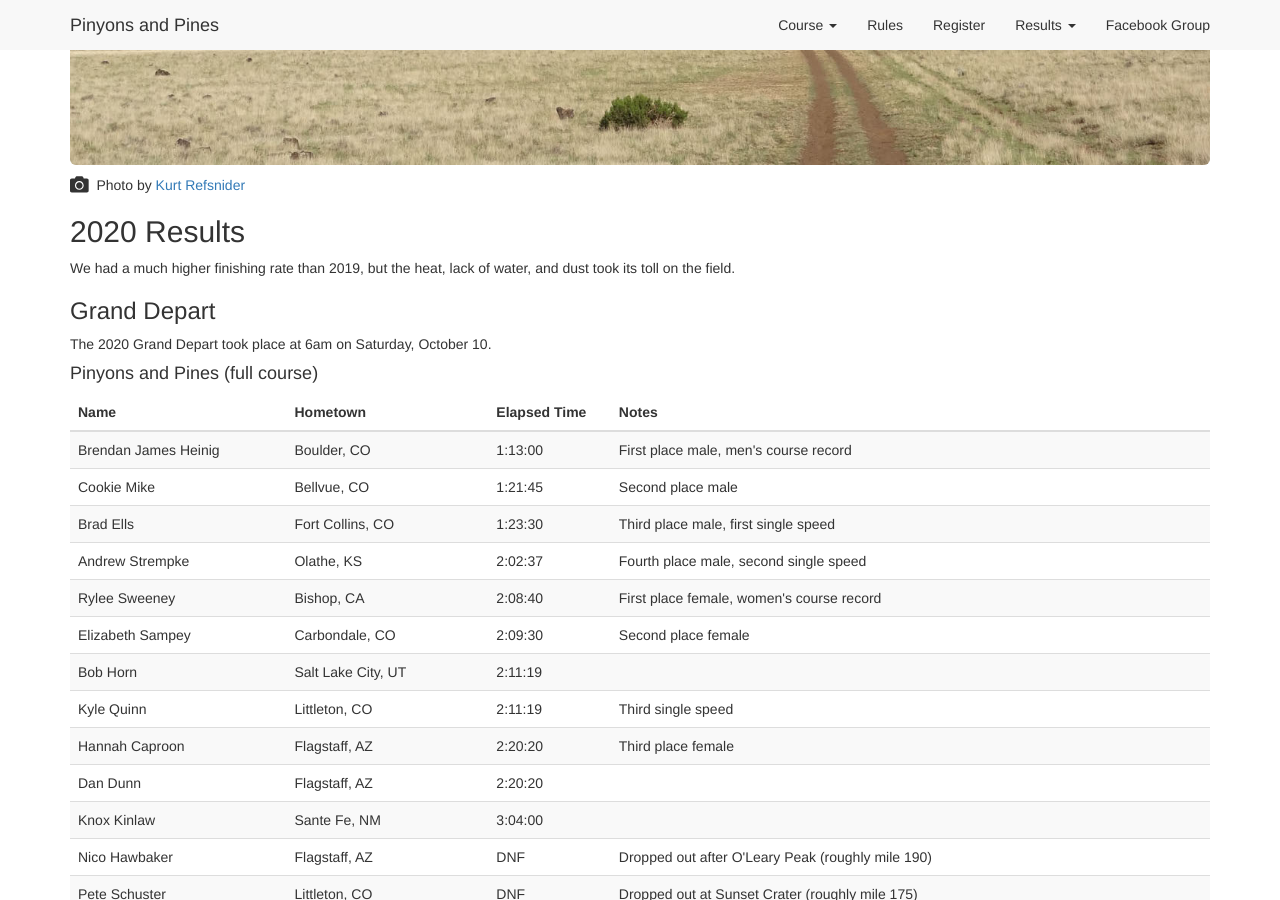
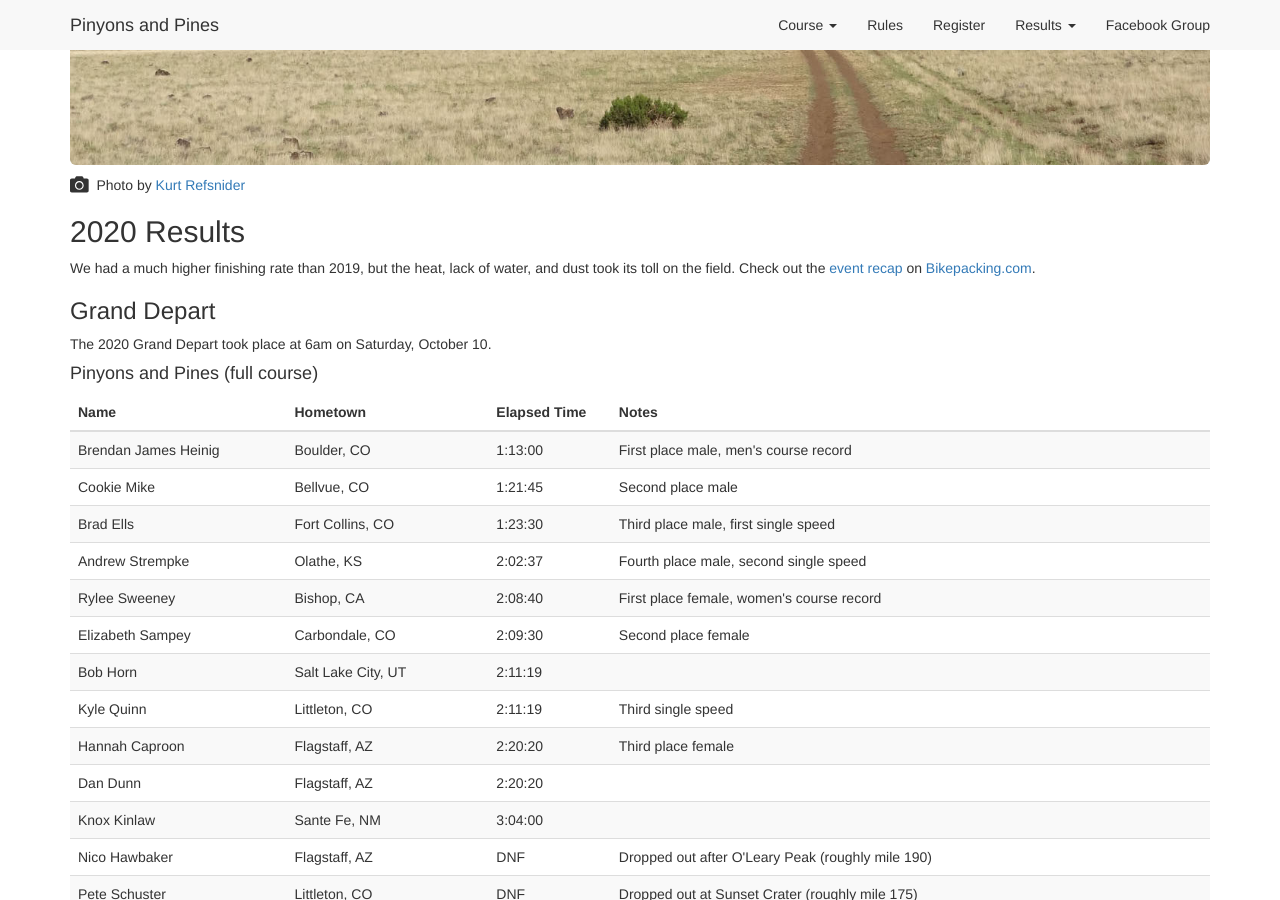
Before and after one commit to dcernst/PinyonsPines, a Jekyll site: the page built from results2020.md, in a window 1280 px wide and 900 px high, scrolled down 302 px. Built offline with Jekyll 4.4.1, drawn with Linux system fonts in a browser that asks for light colours; nearby versions of some CDN libraries.

Commit message:
Added link to recap on results page

```diff
--- a/results2020.md
+++ b/results2020.md
@@ -10,7 +10,7 @@ layout: default
 
 ## 2020 Results
 
-We had a much higher finishing rate than 2019, but the heat, lack of water, and dust took its toll on the field.
+We had a much higher finishing rate than 2019, but the heat, lack of water, and dust took its toll on the field. Check out the [event recap](https://bikepacking.com/news/2020-pinyons-and-pines-event-recap/) on [Bikepacking.com](http://bikepacking.com).
 
 ### Grand Depart
 
```
